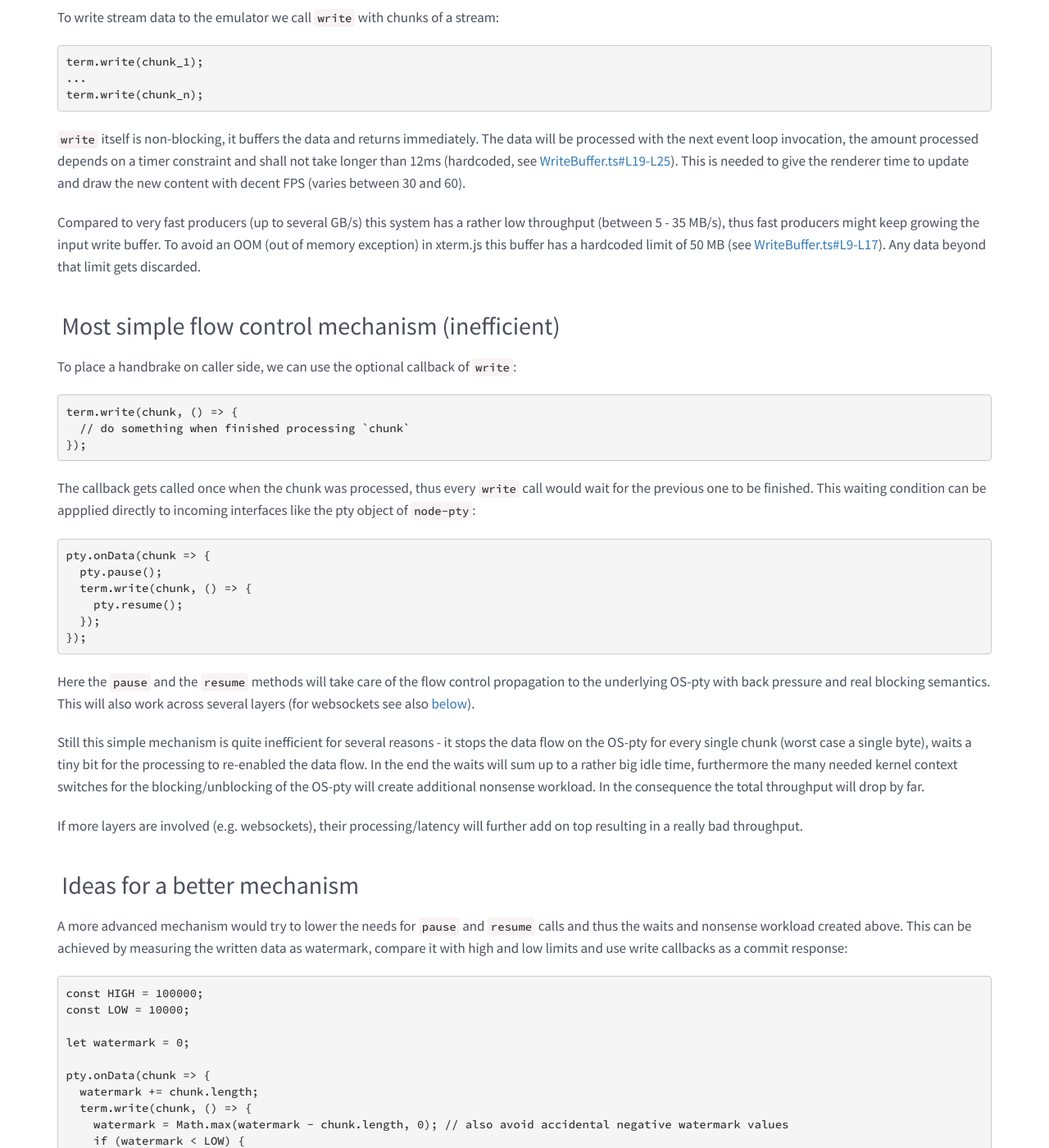
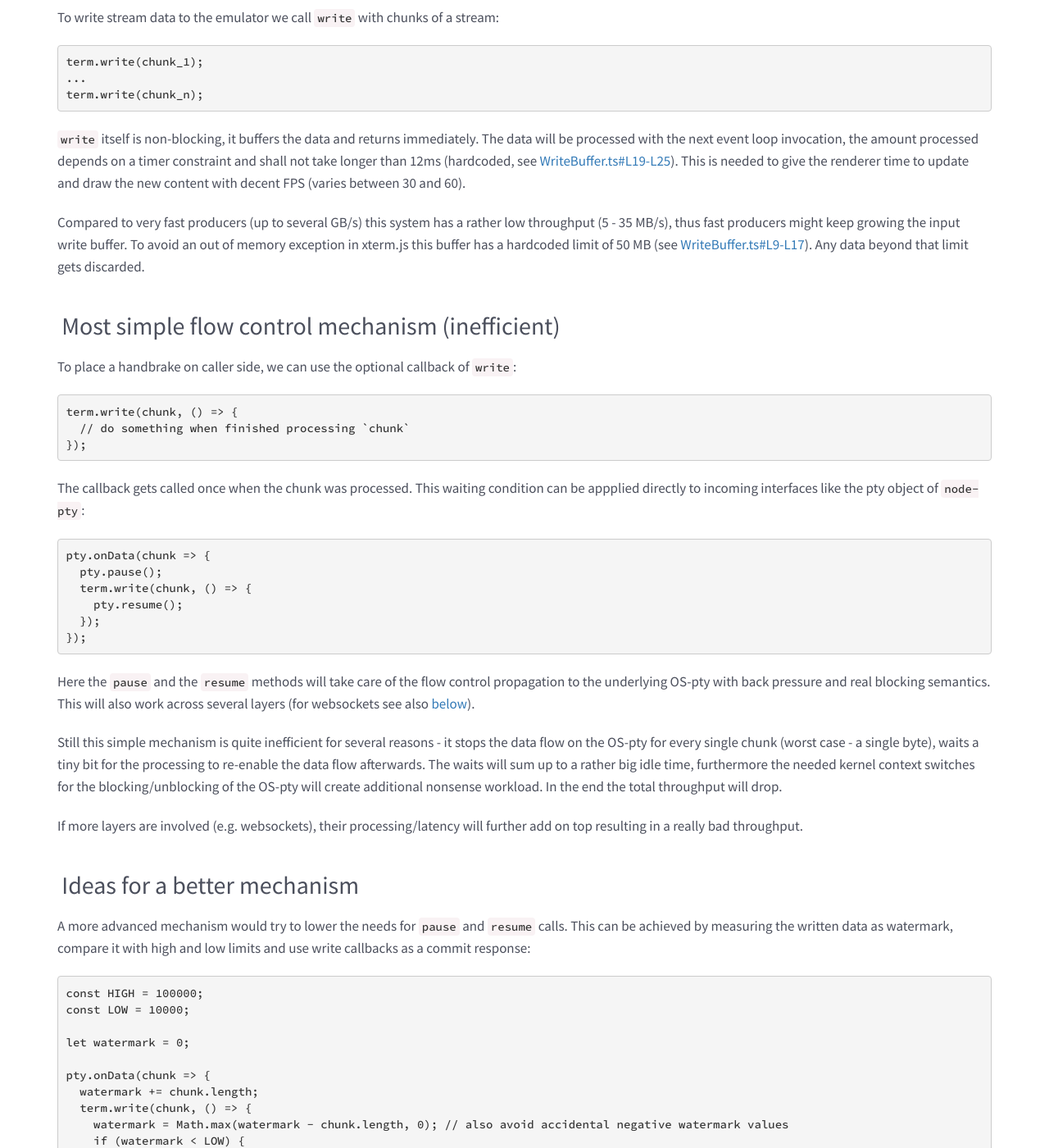
Before and after one commit to xtermjs/xtermjs.org, a Jekyll site: the page built from _docs/guides/flowcontrol.md, in a window 1280 px wide and 1400 px high, scrolled down 356 px. Shown: the whole window at 82% size. Built offline with Jekyll 4.4.1, drawn with Linux system fonts in a browser that asks for light colours; nearby versions of some CDN libraries; some of the changed text lies outside the part shown.

Commit message:
spelling

````diff
--- a/_docs/guides/flowcontrol.md
+++ b/_docs/guides/flowcontrol.md
@@ -19,7 +19,7 @@ term.write(chunk_n);
 
 `write` itself is non-blocking, it buffers the data and returns immediately. The data will be processed with the next event loop invocation, the amount processed depends on a timer constraint and shall not take longer than 12ms (hardcoded, see [WriteBuffer.ts#L19-L25](https://github.com/xtermjs/xterm.js/blob/7f598a36753f4d950ee63dc91bd6a92290f7e037/src/common/input/WriteBuffer.ts#L19-L25)). This is needed to give the renderer time to update and draw the new content with decent FPS (varies between 30 and 60).
 
-Compared to very fast producers (up to several GB/s) this system has a rather low throughput (between 5 - 35 MB/s), thus fast producers might keep growing the input write buffer. To avoid an OOM (out of memory exception) in xterm.js this buffer has a hardcoded limit of 50 MB (see [WriteBuffer.ts#L9-L17](https://github.com/xtermjs/xterm.js/blob/7f598a36753f4d950ee63dc91bd6a92290f7e037/src/common/input/WriteBuffer.ts#L9-L17)). Any data beyond that limit gets discarded.
+Compared to very fast producers (up to several GB/s) this system has a rather low throughput (5 - 35 MB/s), thus fast producers might keep growing the input write buffer. To avoid an out of memory exception in xterm.js this buffer has a hardcoded limit of 50 MB (see [WriteBuffer.ts#L9-L17](https://github.com/xtermjs/xterm.js/blob/7f598a36753f4d950ee63dc91bd6a92290f7e037/src/common/input/WriteBuffer.ts#L9-L17)). Any data beyond that limit gets discarded.
 
 
 ## Most simple flow control mechanism (inefficient)
@@ -31,7 +31,7 @@ term.write(chunk, () => {
   // do something when finished processing `chunk`
 });
 ```
-The callback gets called once when the chunk was processed, thus every `write` call would wait for the previous one to be finished. This waiting condition can be appplied directly to incoming interfaces like the pty object of `node-pty`:
+The callback gets called once when the chunk was processed. This waiting condition can be appplied directly to incoming interfaces like the pty object of `node-pty`:
 
 ```Javascript
 pty.onData(chunk => {
@@ -43,14 +43,14 @@ pty.onData(chunk => {
 ```
 Here the `pause` and the `resume` methods will take care of the flow control propagation to the underlying OS-pty with back pressure and real blocking semantics. This will also work across several layers (for websockets see also [below](#flow-control-over-websockets)).
 
-Still this simple mechanism is quite inefficient for several reasons - it stops the data flow on the OS-pty for every single chunk (worst case a single byte), waits a tiny bit for the processing to re-enabled the data flow. In the end the waits will sum up to a rather big idle time, furthermore the many needed kernel context switches for the blocking/unblocking of the OS-pty will create additional nonsense workload. In the consequence the total throughput will drop by far.
+Still this simple mechanism is quite inefficient for several reasons - it stops the data flow on the OS-pty for every single chunk (worst case - a single byte), waits a tiny bit for the processing to re-enable the data flow afterwards. The waits will sum up to a rather big idle time, furthermore the needed kernel context switches for the blocking/unblocking of the OS-pty will create additional nonsense workload. In the end the total throughput will drop.
 
 If more layers are involved (e.g. websockets), their processing/latency will further add on top resulting in a really bad throughput.
 
 
 ## Ideas for a better mechanism
 
-A more advanced mechanism would try to lower the needs for `pause` and `resume` calls and thus the waits and nonsense workload created above. This can be achieved by measuring the written data as watermark, compare it with high and low limits and use write callbacks as a commit response:
+A more advanced mechanism would try to lower the needs for `pause` and `resume` calls. This can be achieved by measuring the written data as watermark, compare it with high and low limits and use write callbacks as a commit response:
 
 ```Javascript
 const HIGH = 100000;
````
Also changed, not shown: other parts of _docs/guides/flowcontrol.md (+4 -3 lines).
